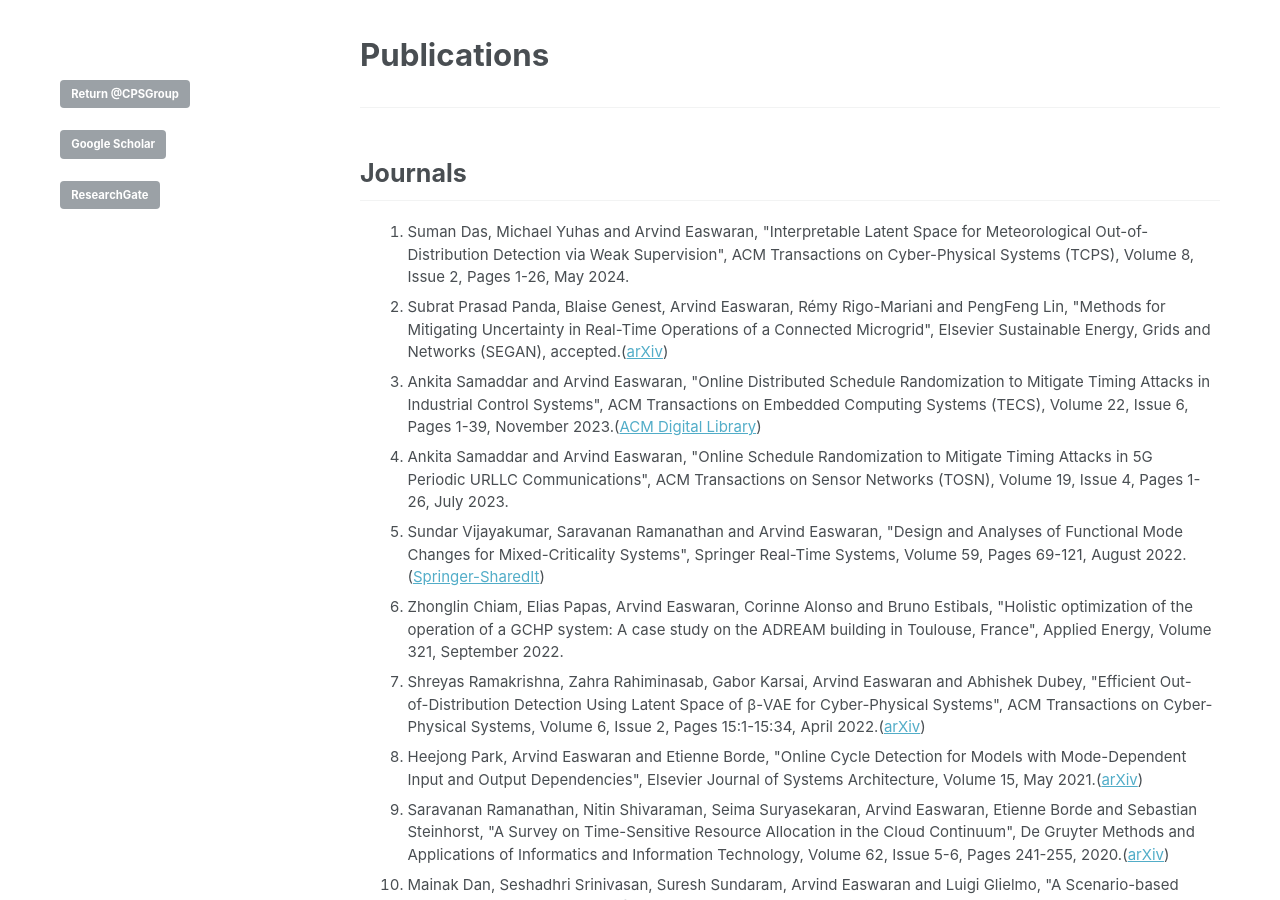
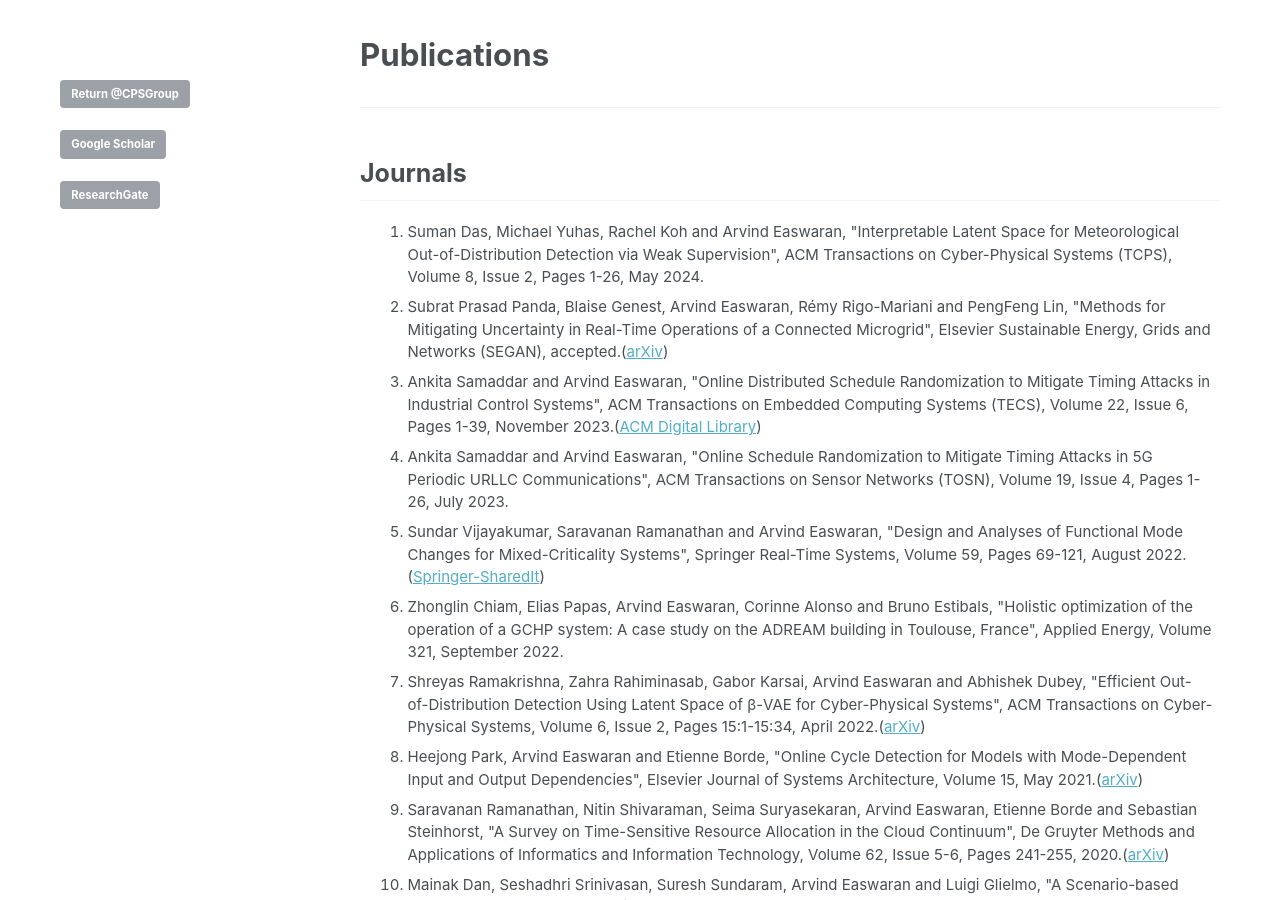
Before and after one commit to CPS-research-group/CPS-research-group.github.io, a Jekyll site: the page built from _pages/research_profile.md, in a window 1280 px wide and 900 px high. Built offline with Jekyll 4.4.1, drawn with Linux system fonts in a browser that asks for light colours.

Commit message:
Updates.

```diff
--- a/_pages/research_profile.md
+++ b/_pages/research_profile.md
@@ -23,7 +23,7 @@
 ******
 ## Journals
   <ol>
-  		<li class="a">Suman Das, Michael Yuhas and Arvind Easwaran, "Interpretable Latent Space for Meteorological Out-of-Distribution Detection via Weak Supervision", ACM Transactions on Cyber-Physical Systems (TCPS), Volume 8, Issue 2, Pages 1-26, May 2024.</li>
+  		<li class="a">Suman Das, Michael Yuhas, Rachel Koh and Arvind Easwaran, "Interpretable Latent Space for Meteorological Out-of-Distribution Detection via Weak Supervision", ACM Transactions on Cyber-Physical Systems (TCPS), Volume 8, Issue 2, Pages 1-26, May 2024.</li>
   		<li class="a">Subrat Prasad Panda, Blaise Genest, Arvind Easwaran, Rémy Rigo-Mariani and PengFeng Lin, "Methods for Mitigating Uncertainty in Real-Time Operations of a Connected Microgrid", Elsevier Sustainable Energy, Grids and Networks (SEGAN), accepted.(<a href="https://arxiv.org/abs/2409.19568">arXiv</a>)</li>
   		<li class="a">Ankita Samaddar and Arvind Easwaran, "Online Distributed Schedule Randomization to Mitigate Timing Attacks in Industrial Control Systems", ACM Transactions on Embedded Computing Systems (TECS), Volume 22, Issue 6, Pages 1-39, November 2023.(<a href="https://dl.acm.org/doi/10.1145/3624584">ACM Digital Library</a>)</li>
   		<li class="a">Ankita Samaddar and Arvind Easwaran, "Online Schedule Randomization to Mitigate Timing Attacks in 5G Periodic URLLC Communications", ACM Transactions on Sensor Networks (TOSN), Volume 19, Issue 4, Pages 1-26, July 2023.</li>
```
